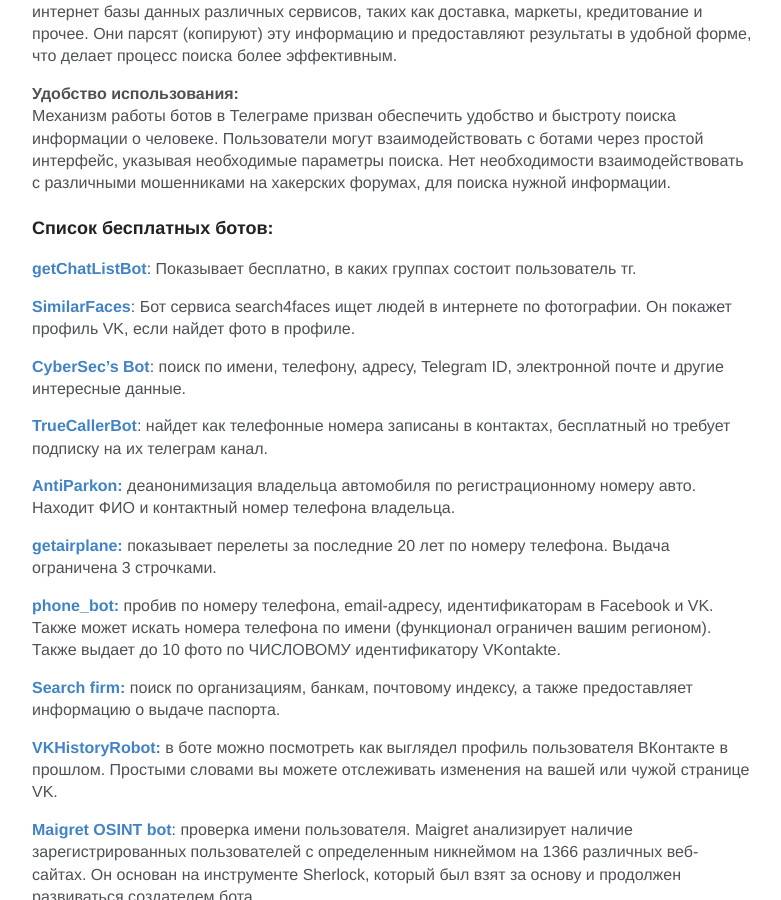
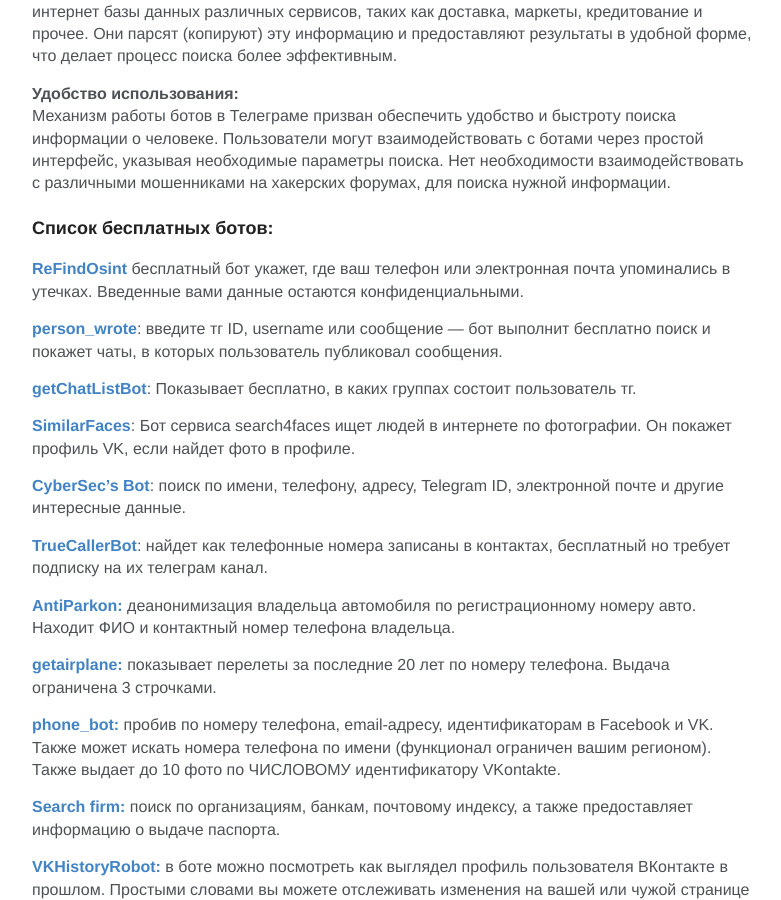
Before and after one commit to NmH7oMFjFlo8nyp13LHG/o8nyp13LHG, a Jekyll site: the page built from _posts/2025-04-28-besplatnye-boty-dlya-poiska-probiva-informaczii.md, in a window 1280 px wide and 900 px high, scrolled down 1213 px. Shown: the whole window, without its empty margins (248-1029 px from the left). Built offline with Jekyll 4.4.1, drawn with Linux system fonts in a browser that asks for light colours; some of the changed text lies outside the part shown.

Commit message:
Update and rename 2023-11-18-besplatnye-boty-dlya-poiska-probiva-informaczii.md to 2025-04-28-besplatnye-boty-dlya-poiska-probiva-informaczii.md

```diff
--- a/_posts/2023-11-18-besplatnye-boty-dlya-poiska-probiva-informaczii.md
+++ b/_posts/2025-04-28-besplatnye-boty-dlya-poiska-probiva-informaczii.md
@@ -25,6 +25,10 @@
 Механизм работы ботов в Телеграме призван обеспечить удобство и быстроту поиска информации о человеке. Пользователи могут взаимодействовать с ботами через простой интерфейс, указывая необходимые параметры поиска. Нет необходимости взаимодействовать с различными мошенниками на хакерских форумах, для поиска нужной информации.
 
 ### Список бесплатных ботов:
+
+**[ReFindOsint](/ReFindOsintBot/)** бесплатный бот укажет, где ваш телефон или электронная почта упоминались в утечках. Введенные вами данные остаются конфиденциальными.
+
+**[person_wrote](https://t.me/where_a_person_wrote_bot)**: введите тг ID, username или сообщение — бот выполнит бесплатно поиск и покажет чаты, в которых пользователь публиковал сообщения.
 
 **[getChatListBot](https://t.me/getchatlistbot)**: Показывает бесплатно, в каких группах состоит пользователь тг.
 
```
Also changed, not shown: other parts of _posts/2025-04-28-besplatnye-boty-dlya-poiska-probiva-informaczii.md (+1 -3 lines).
